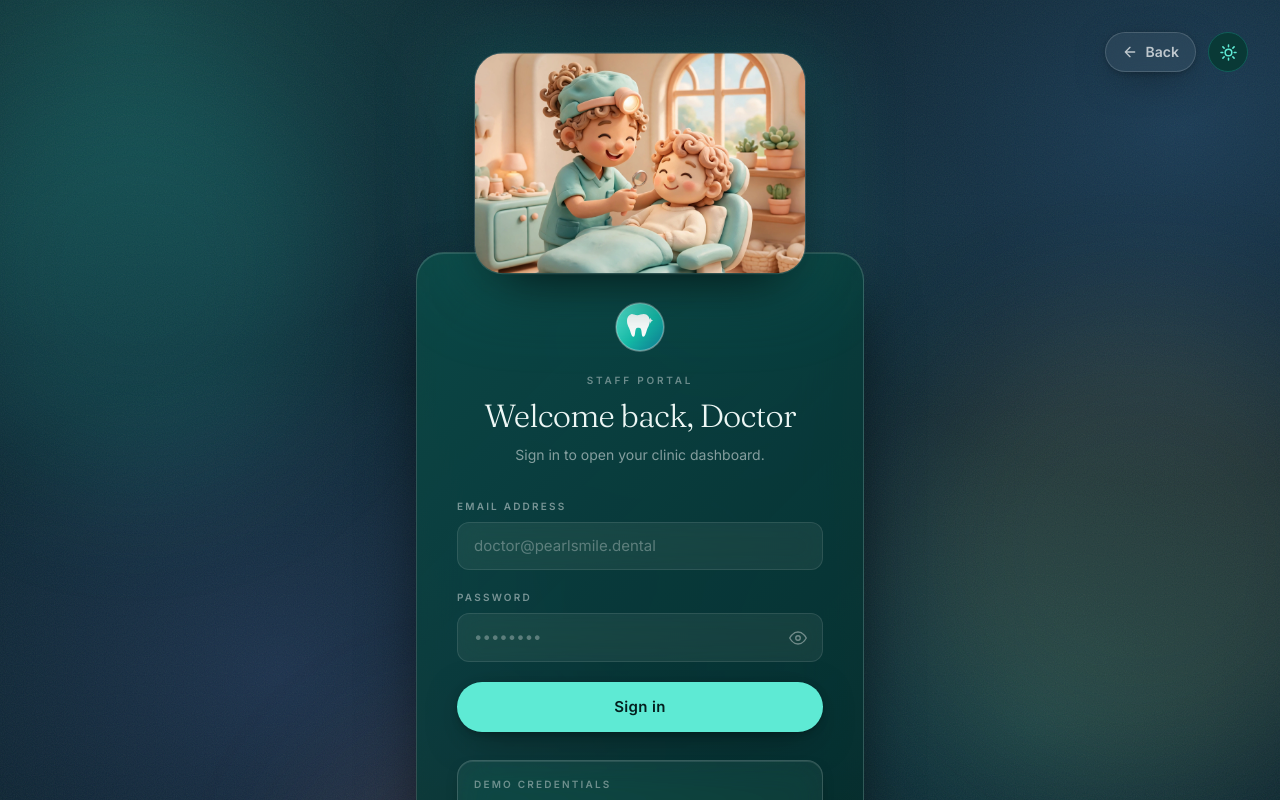
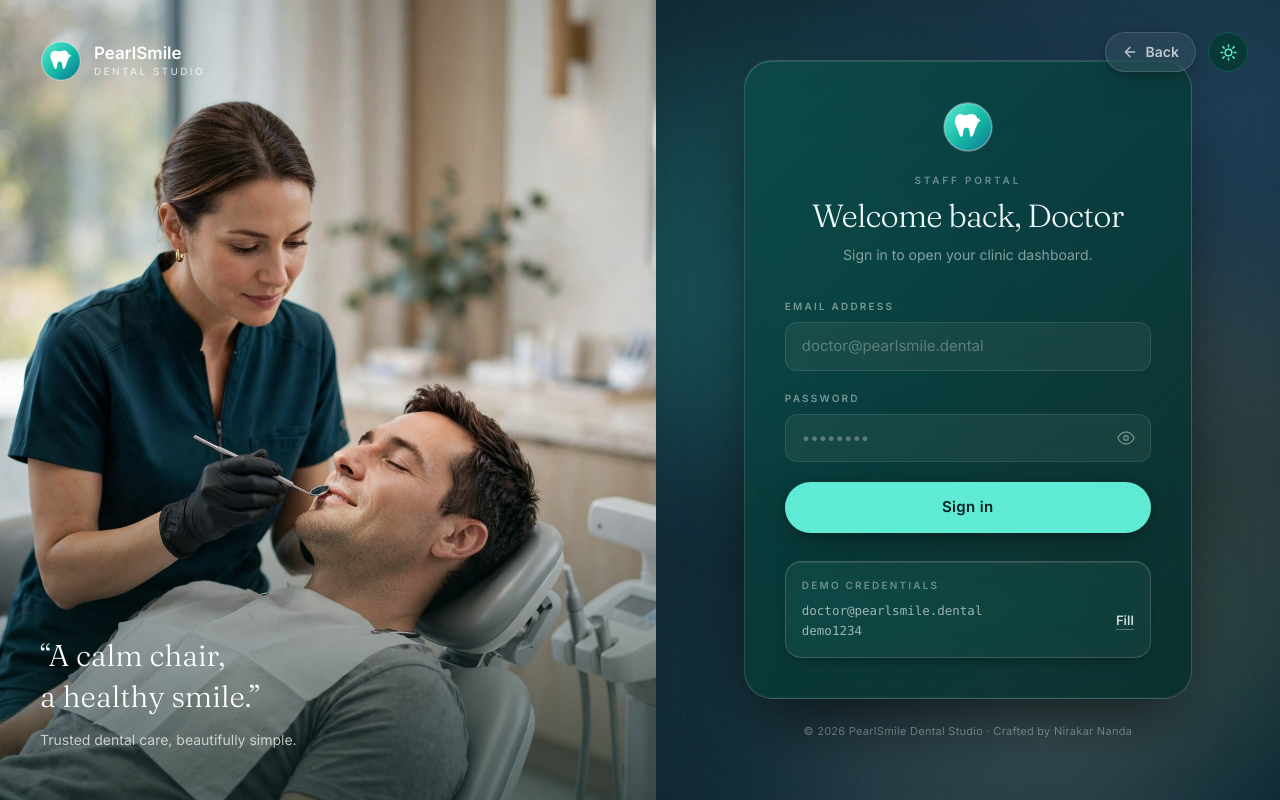
Before and after one commit to NirakarNanda/Dental_POC, a Next.js app in the folder frontend/: page /login in a window 1280 px wide. Shown: the top 800 px of the page. Built offline with nearby package versions, Linux system fonts and the light colour scheme; no server answers.

Commit message:
Login: split-screen with premium dentist photo, card untouched

```diff
--- a/frontend/app/login/page.tsx
+++ b/frontend/app/login/page.tsx
@@ -42,16 +42,7 @@ export default function LoginPage() {
           delay: 0.15,
         },
       );
-      // Gentle float for the hero illustration.
-      gsap.utils.toArray<HTMLElement>("[data-float]").forEach((el, i) => {
-        gsap.to(el, {
-          y: -10,
-          duration: 3.4 + i * 0.7,
-          yoyo: true,
-          repeat: -1,
-          ease: "sine.inOut",
-        });
-      });
+      // Slow ambient drift for the glow orbs.
       gsap.utils.toArray<HTMLElement>("[data-drift]").forEach((el, i) => {
         gsap.to(el, {
           x: i % 2 === 0 ? 46 : -38,
@@ -89,10 +80,56 @@ export default function LoginPage() {
   return (
     <div
       ref={rootRef}
-      className="relative flex min-h-svh items-center justify-center overflow-hidden bg-ivory px-5 py-14 text-ink dark:bg-abyss-950 dark:text-[#edf7f5]"
+      className="min-h-svh bg-ivory text-ink dark:bg-abyss-950 dark:text-[#edf7f5] lg:grid lg:grid-cols-[1.05fr_1fr]"
     >
+      {/* Fixed mesh gradient behind everything (paints under both panels) */}
       <AmbientBackground />
 
+      {/* Left — hero photograph panel */}
+      <div className="relative h-[300px] overflow-hidden sm:h-[380px] lg:sticky lg:top-0 lg:h-svh">
+        <div
+          aria-hidden="true"
+          className="absolute inset-0 bg-cover bg-center"
+          style={{
+            backgroundImage: "url(/dentist-clinic-editorial.jpg)",
+          }}
+        />
+        <div
+          aria-hidden="true"
+          className="absolute inset-0 bg-gradient-to-t from-abyss-950/60 via-transparent to-abyss-950/15"
+        />
+        <div
+          className="absolute left-6 top-6 flex items-center gap-3 lg:left-10 lg:top-10"
+          data-reveal
+        >
+          <Logo size={42} />
+          <div>
+            <p className="text-[17px] font-semibold leading-tight text-white">
+              PearlSmile
+            </p>
+            <p className="text-[10px] font-medium uppercase tracking-[0.24em] text-white/70">
+              Dental Studio
+            </p>
+          </div>
+        </div>
+        <div
+          className="absolute bottom-6 left-6 right-6 lg:bottom-12 lg:left-10 lg:right-12"
+          data-reveal
+        >
+          <p
+            className={`${fraunces.className} text-[1.65rem] font-light leading-snug text-white lg:text-3xl`}
+          >
+            “A calm chair,
+            <br />a healthy smile.”
+          </p>
+          <p className="mt-3 text-sm leading-relaxed text-white/70">
+            Trusted dental care, beautifully simple.
+          </p>
+        </div>
+      </div>
+
+      {/* Right — sign-in panel */}
+      <div className="relative flex items-center justify-center overflow-hidden px-5 py-12 lg:py-14">
         {/* Soft glow orbs tinted to our theme */}
         <div aria-hidden="true" className="pointer-events-none absolute inset-0">
           <div
@@ -137,26 +174,9 @@ export default function LoginPage() {
         </div>
 
         <div className="relative z-10 w-full max-w-md">
-        {/* Clay-style dentist + patient hero topper */}
-        <div className="relative z-10 -mb-6 flex justify-center" data-reveal>
-          <div className="w-full max-w-[330px]" data-float>
-            <div className="relative">
-              <div className="absolute -inset-5 rounded-[2rem] bg-mint-300/30 blur-2xl dark:bg-mint-400/15" />
-              <div className="relative overflow-hidden rounded-[1.75rem] shadow-[0_24px_60px_-20px_rgba(13,60,60,0.5)] ring-1 ring-ink/10 dark:shadow-[0_24px_60px_-20px_rgba(0,0,0,0.85)] dark:ring-white/15">
-                <img
-                  src="/dentist-patient-clay.png"
-                  alt="Friendly cartoon dentist examining a smiling patient in a cozy dental clinic"
-                  className="h-auto w-full"
-                  draggable={false}
-                />
-              </div>
-            </div>
-          </div>
-        </div>
-
           <div
             data-reveal
-          className="glass-deep rounded-[1.75rem] p-8 pt-10 sm:p-10 sm:pt-12"
+            className="glass-deep rounded-[1.75rem] p-8 sm:p-10"
           >
             <div className="flex flex-col items-center text-center">
               <Logo size={52} />
@@ -237,12 +257,13 @@ export default function LoginPage() {
           </div>
 
           <p
-          className="mt-4 text-center text-[11px] tracking-wide text-ink/40 dark:text-white/35"
+            className="mt-6 text-center text-[11px] tracking-wide text-ink/40 dark:text-white/35"
             data-reveal
           >
             © 2026 PearlSmile Dental Studio · Crafted by Nirakar Nanda
           </p>
         </div>
       </div>
+    </div>
   );
 }
```
Also changed, not shown: frontend/public/dentist-clinic-editorial.jpg (added), frontend/public/dentist-patient-clay.png (deleted). Lines whose indentation alone changed are shown as unchanged.
